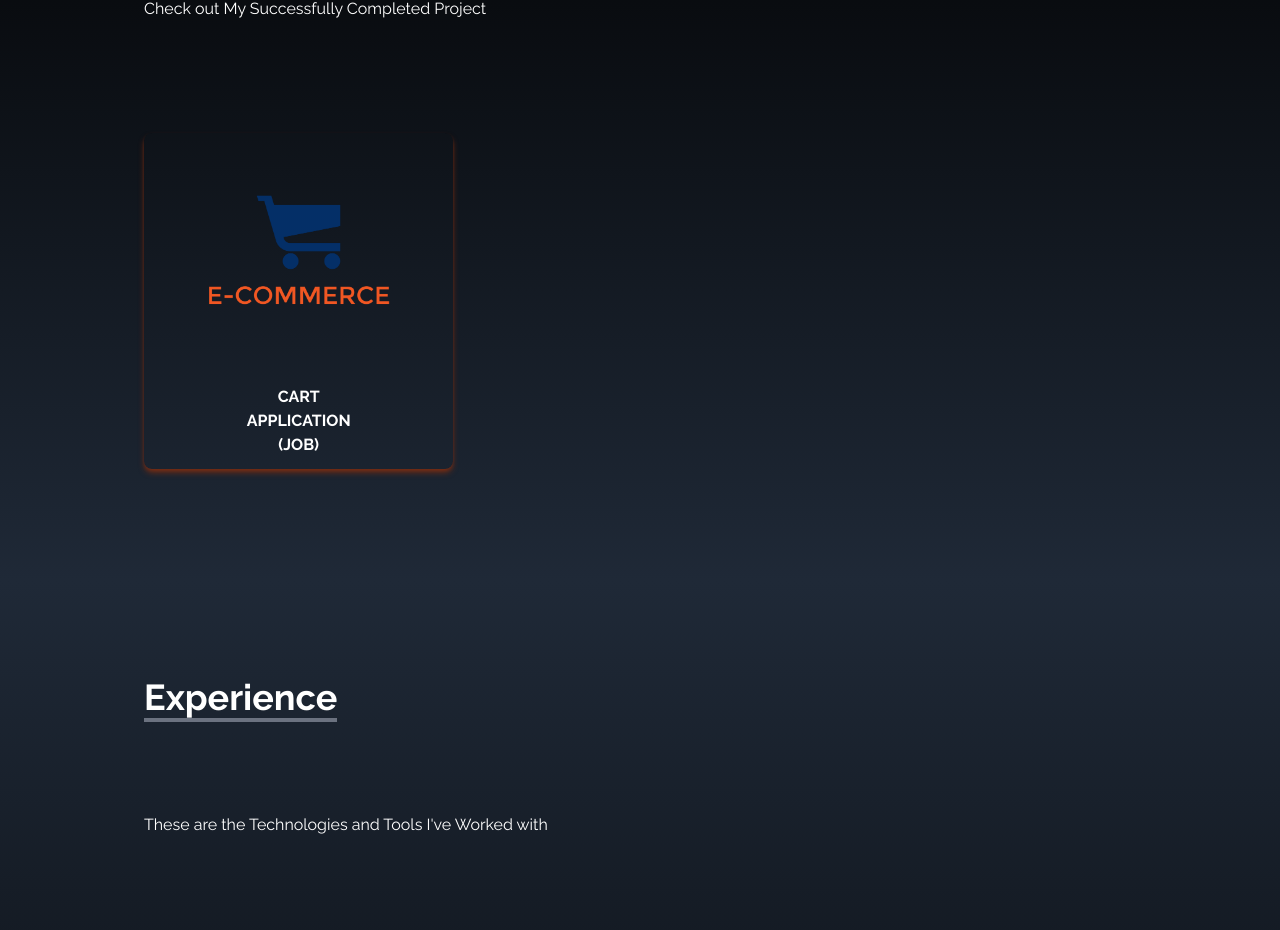
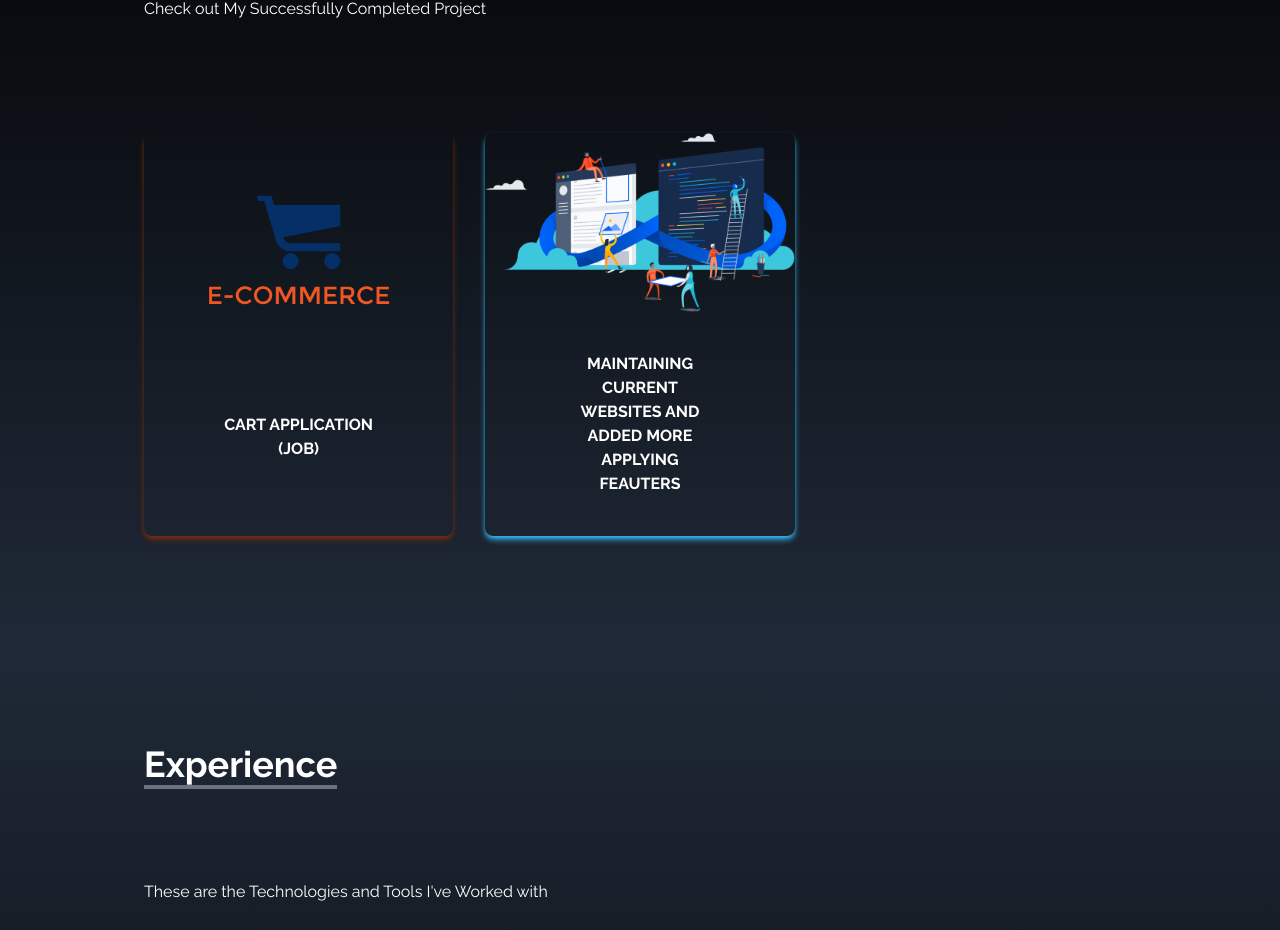
Before and after one commit to LakshmiNarasimhan273/portfolioNew, a React (Create React App) app: page / in a window 1280 px wide. Shown: the part 1515-2445 px from the top of the page. Built offline with nearby package versions, Linux system fonts and the light colour scheme.

Commit message:
Update Portfolio.js
new project added

```diff
--- a/src/components/Portfolio.js
+++ b/src/components/Portfolio.js
@@ -1,9 +1,6 @@
 import React from "react";
-// import chatApp from "../assets/portfolio/chatApp.png";
-// import crudApp from "../assets/portfolio/crud.png";
-// import weatherPY from "../assets/portfolio/weatherPY.png";
 import eCommerce from "../assets/portfolio/eCommerce.png";
-// import faceDetection from "../assets/portfolio/pngwing.com.png";
+import webService from "../assets/portfolio/webService.png";
 
 const Portfolio = () => {
   const projects = [
@@ -12,21 +9,13 @@ const Portfolio = () => {
       src: eCommerce,
       title: "Cart Application (Job)",
       style: "shadow-orange-900 ",
-      // link: "https://github.com/Sriram511/python_student_management_dashboard",
     },
-    // {
-    //   id: 2,
-    //   src: faceDetection,
-    //   title: "Face Detection (Self)",
-    //   style: "shadow-sky-900",
-    // },
-    // {
-    //   id: 2,
-    //   src: weatherPY,
-    //   title: "Weather Application Python",
-    //   style: "shadow-indigo-900",
-    //   // link: "https://github.com/Sriram511/weather_Application_Python",
-    // },
+    {
+      id: 2,
+      src: webService,
+      title: "Maintaining current websites and added more applying feauters",
+      style: "shadow-sky-400",
+    },
   ];
 
   return (
@@ -54,7 +43,7 @@ const Portfolio = () => {
                 className={` rounded-md duration-300 hover:scale-105`}
               />
               <div className="text-center font-bold">
-                <button className="w-1/2 uppercase px-6 py-3 duration-200 hover:scale-105">
+                <button className="w-1/2 uppercase py-10 duration-200 hover:scale-105">
                   {title}
                 </button>
               </div>
```
